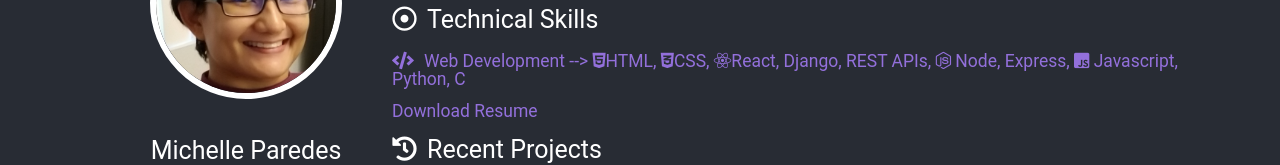
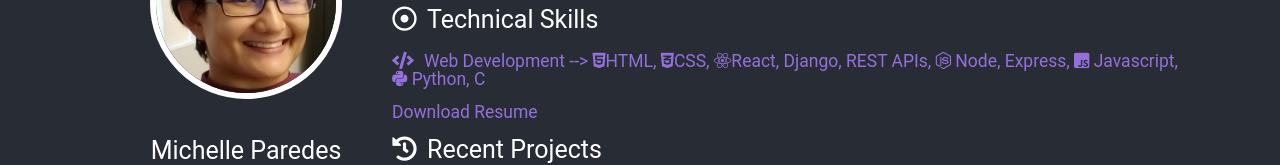
Before and after one commit to mparedes003/profile-page, a React (Create React App) app: page / in a window 1280 px wide. Shown: the part 374-539 px from the top of the page. Built offline with nearby package versions, Linux system fonts and the light colour scheme.

Commit message:
Add fontawesome icon for Python

```diff
--- a/src/App.js
+++ b/src/App.js
@@ -55,7 +55,8 @@ function App() {
             HTML, <i class="fab fa-css3-alt" />
             CSS, <i class="fab fa-react" />
             React, Django, REST APIs, <i class="fab fa-node-js" /> Node,
-            Express, <i class="fab fa-js-square" /> Javascript, Python, C
+            Express, <i class="fab fa-js-square" /> Javascript,{" "}
+            <i class="fab fa-python" /> Python, C
           </p>
 
           <p>Download Resume</p>
```
